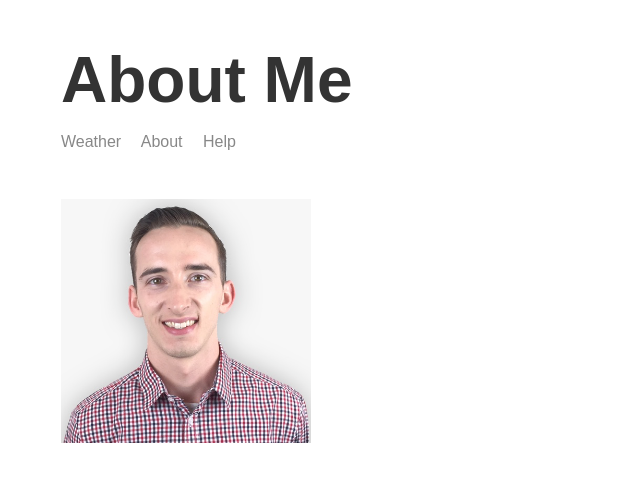
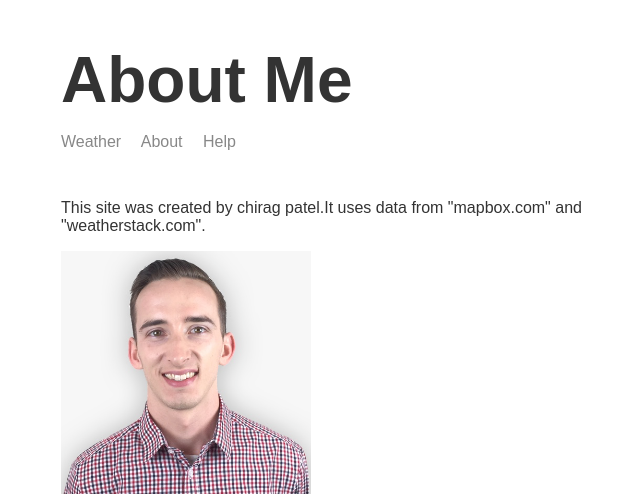
Before and after one commit to chiragaspire/weather-app, a Node server app: page /about in a window 1280 px wide. Shown: the top 494 px of the page, without its empty margins (254-894 px from the left). Run offline with Node 20, Linux system fonts and the light colour scheme.

Commit message:
update aboutus

```diff
--- a/templates/views/about.hbs
+++ b/templates/views/about.hbs
@@ -11,6 +11,7 @@
 <body>
     <div class="main-content">
         {{>header}}
+        <p>This site was created by chirag patel.It uses data from "mapbox.com" and "weatherstack.com". </p>
         <img class="portrait" src="/img/me.png">
     </div>
 
```
